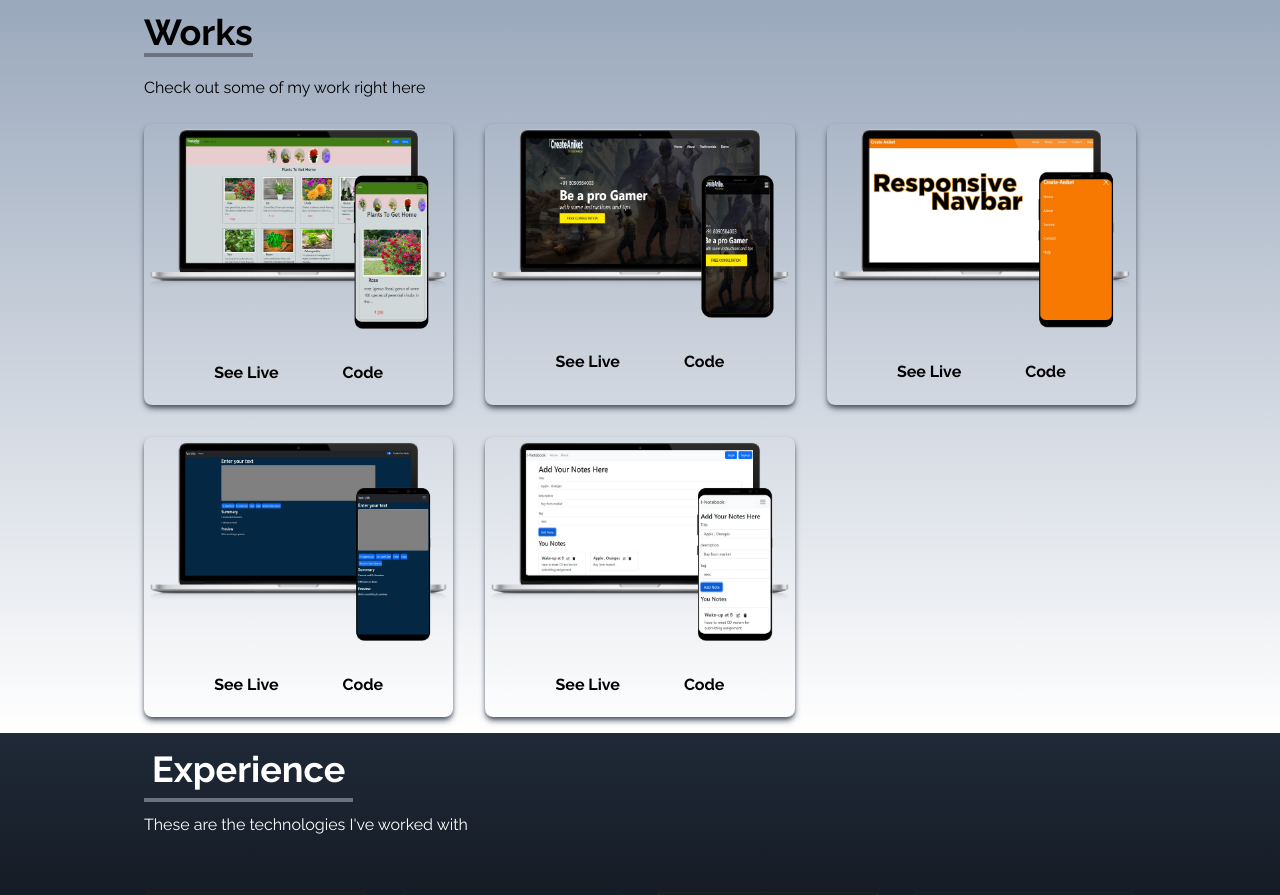
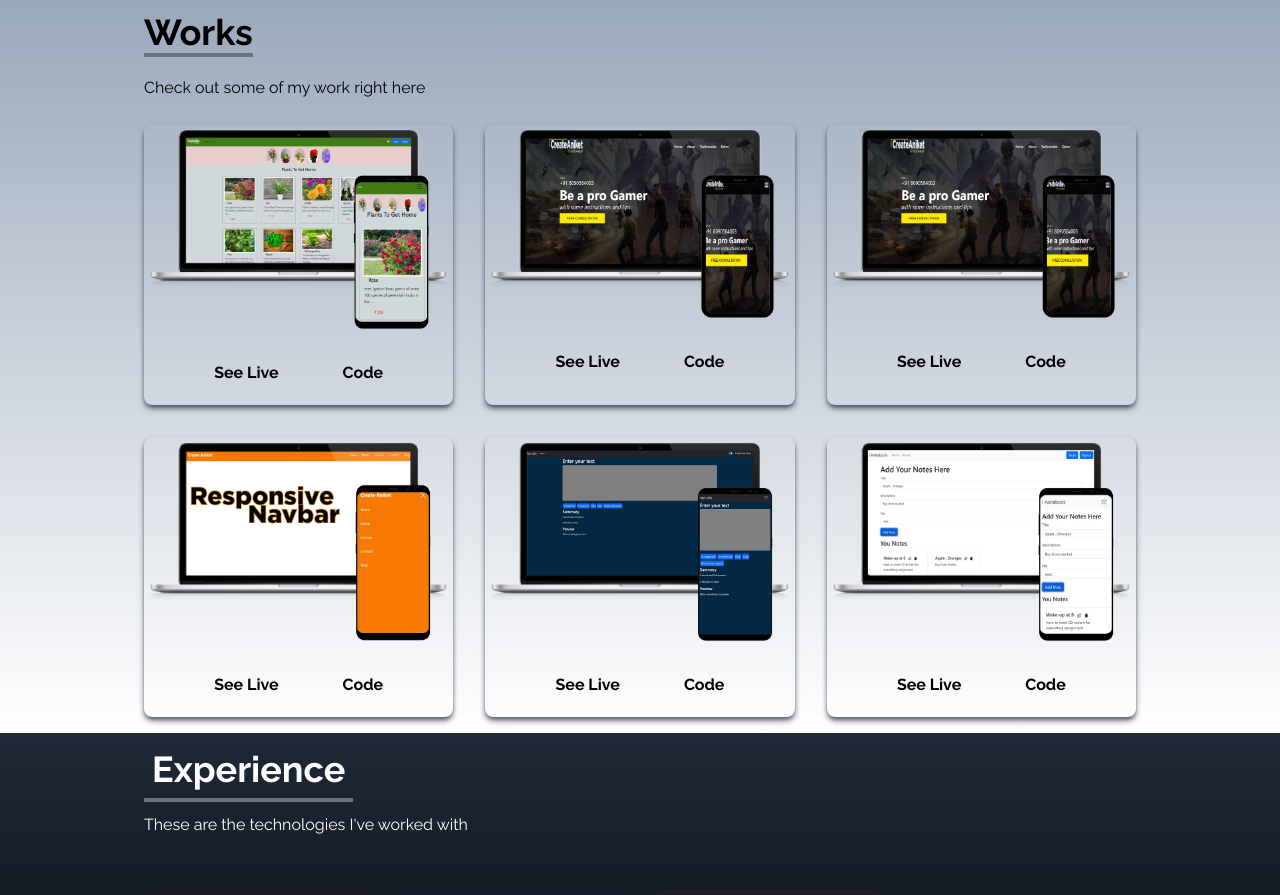
Before and after one commit to createaniket/Portfolio, a React (Create React App) app: page / in a window 1280 px wide. Shown: the part 1340-2235 px from the top of the page. Built offline with nearby package versions, Linux system fonts and the light colour scheme; a web font is replaced by a local one.

Commit message:
new project added

```diff
--- a/src/Components/Portfolio.jsx
+++ b/src/Components/Portfolio.jsx
@@ -17,27 +17,35 @@ const Portfolio = () => {
     {
       id: 2,
       src: GamingProject,
+      live:"https://aniket-dev-natureverse.netlify.app/",
+      glink:"https://github.com/createaniket/Natureverse"
+
+
+    },
+    {
+      id: 3,
+      src: GamingProject,
       live:"https://aniket-gaming-site.netlify.app/",
       glink:"https://github.com/createaniket/gaming-site-project"
 
 
     },
     {
-      id: 3,
+      id: 4,
       src: navbar,
       live:"https://astonishing-basbousa-7fca4a.netlify.app/",
       glink:"https://github.com/createaniket/Responsive-Navbar-React"
 
     },
     {
-      id: 4,
+      id: 5,
       src: textUtils,
       live:"https://aniket-text-utilities.netlify.app/",
       glink:"https://github.com/createaniket/TextUtils"
 
     },
     {
-      id: 5,
+      id: 6,
       src: inotebook,
       live:"https://aniket-inotebook.netlify.app/",
       glink:"https://github.com/createaniket/INoteBook"
```
